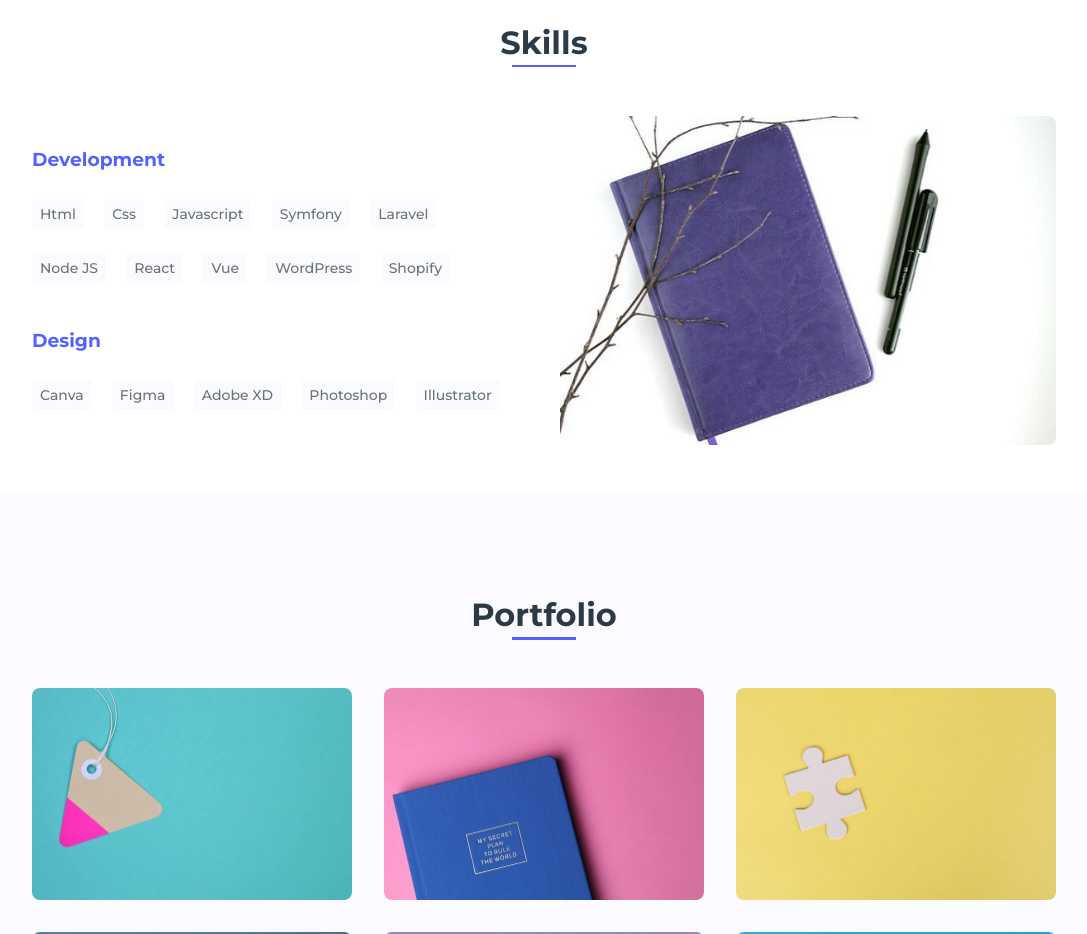
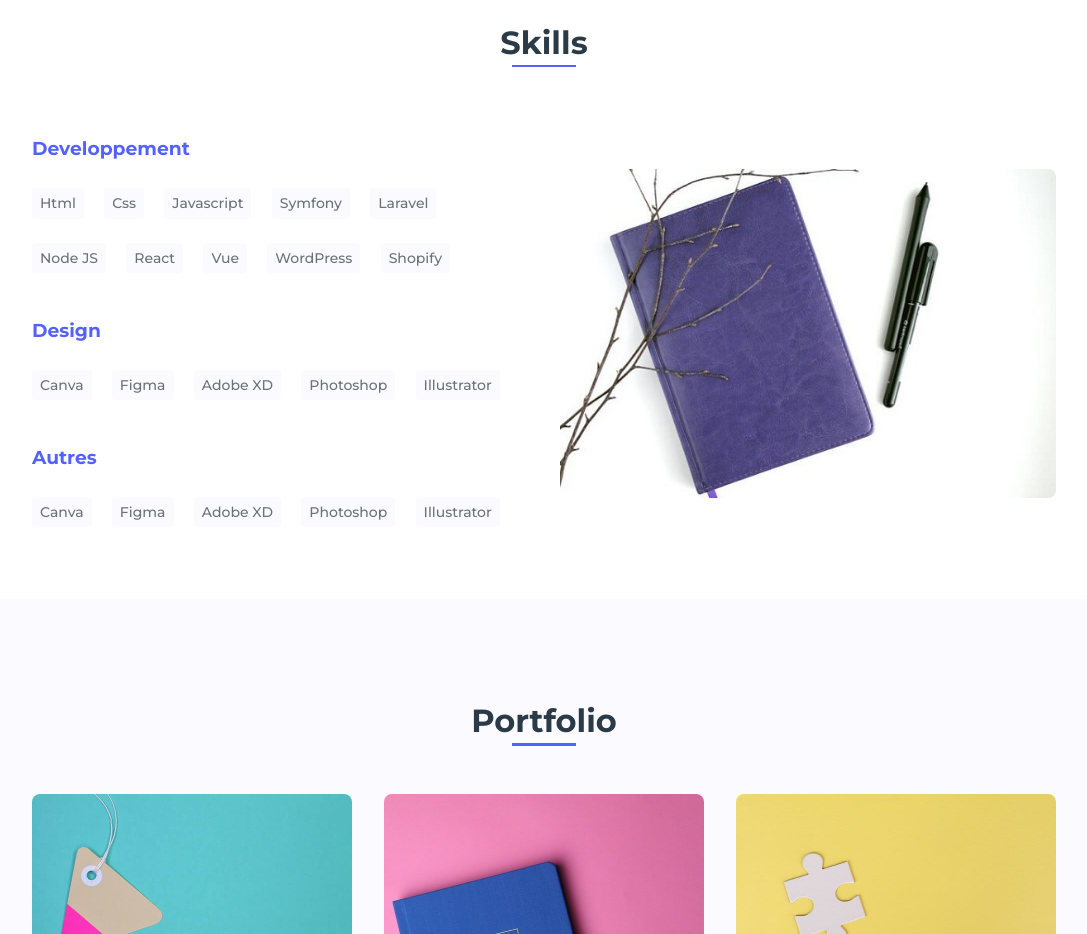
Before and after one commit to rajo404/rajo404.github.io, a plain HTML site: page index.html in a window 1280 px wide. Shown: the part 1480-2414 px from the top of the page, without its empty margins (96-1183 px from the left). Drawn offline with nearby package versions, Linux system fonts and the light colour scheme.

Commit message:
Update index.html

```diff
--- a/index.html
+++ b/index.html
@@ -79,7 +79,7 @@
 
                 <div class="skills__container bd-grid">
                     <div class="skills__box">
-                        <h3 class="skills__subtitle">Development</h3>
+                        <h3 class="skills__subtitle">Developpement</h3>
                         <span class="skills__name">Html</span>
                         <span class="skills__name">Css</span>
                         <span class="skills__name">Javascript</span>
@@ -92,6 +92,13 @@
                         <span class="skills__name">Shopify</span>
 
                         <h3 class="skills__subtitle">Design</h3>
+                        <span class="skills__name">Canva</span>
+                        <span class="skills__name">Figma</span>
+                        <span class="skills__name">Adobe XD</span>
+                        <span class="skills__name">Photoshop</span>
+                        <span class="skills__name">Illustrator</span>
+
+                        <h3 class="skills__subtitle">Autres</h3>
                         <span class="skills__name">Canva</span>
                         <span class="skills__name">Figma</span>
                         <span class="skills__name">Adobe XD</span>
```
